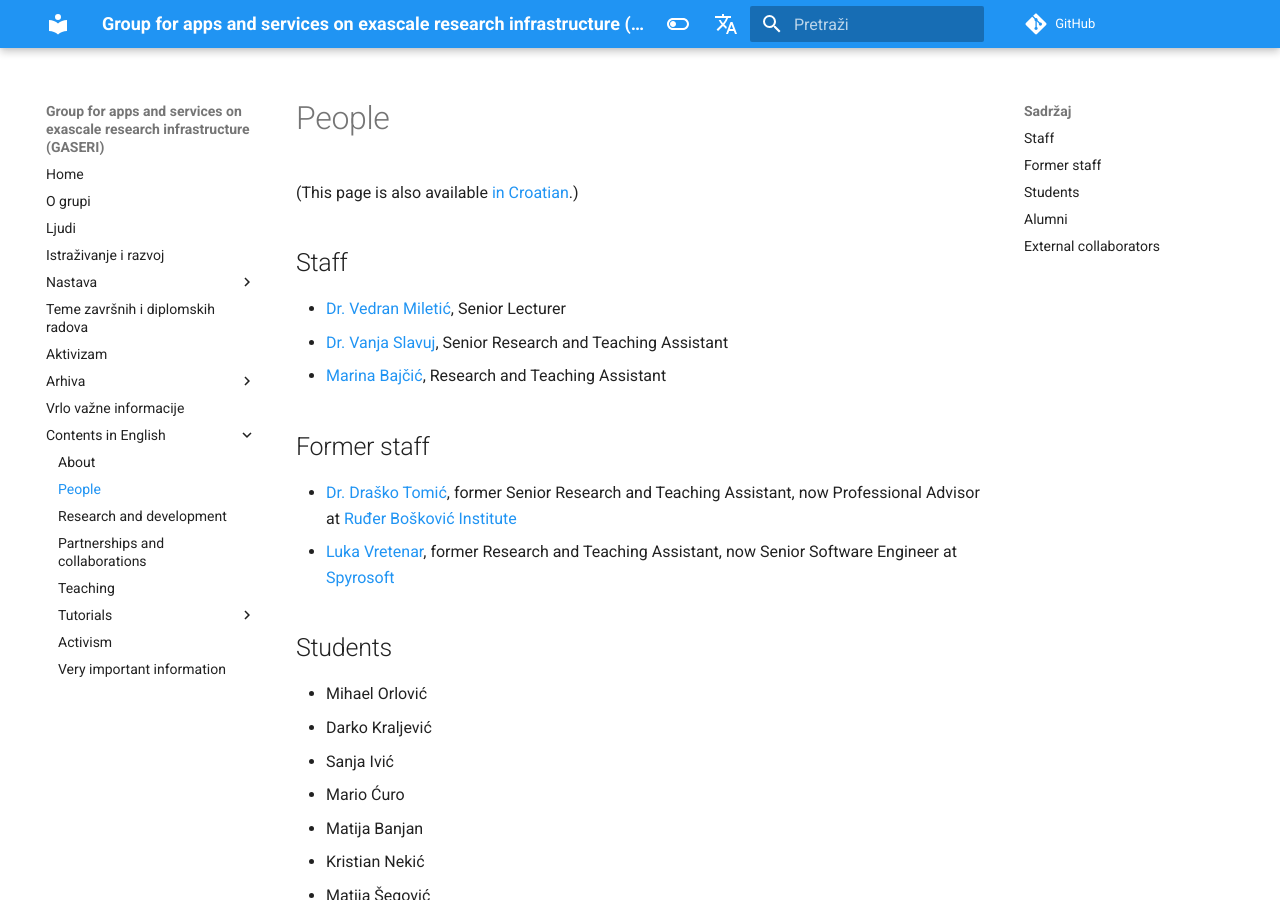
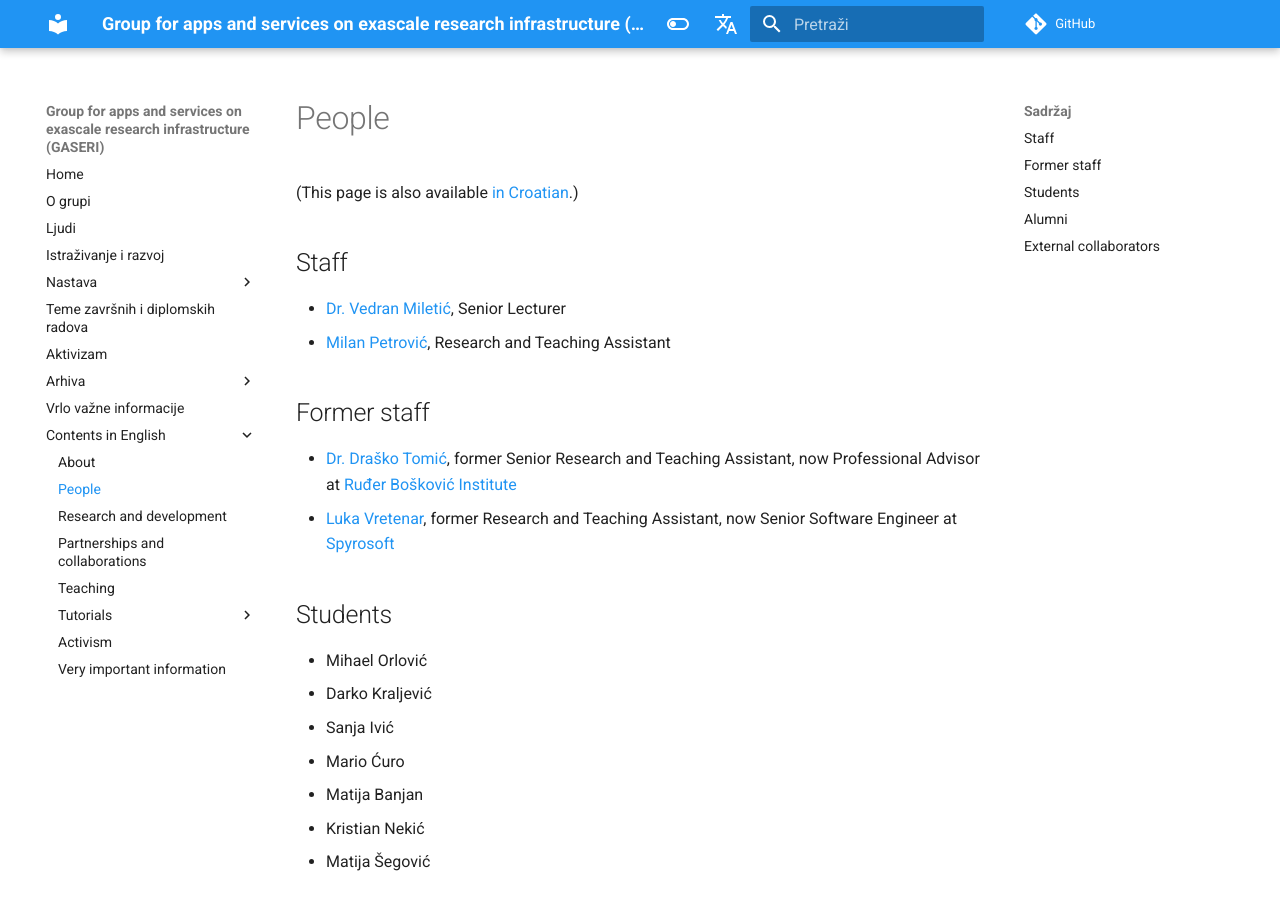
Before and after one commit to gaseri/website, an MkDocs documentation site: the page built from docs/en/people.md, in a window 1280 px wide and 900 px high. Built offline with MkDocs 1.6.1 and Material for MkDocs 9.7.7, drawn with Linux system fonts in a browser that asks for light colours; comment, search, counter and statistics services are not loaded.

Commit message:
Updated list of people

```diff
--- a/docs/en/people.md
+++ b/docs/en/people.md
@@ -9,8 +9,7 @@ author: Vedran Miletić
 ## Staff
 
 - [Dr. Vedran Miletić](https://vedran.miletic.net/), Senior Lecturer
-- [Dr. Vanja Slavuj](https://portal.uniri.hr/Portfelj/1474), Senior Research and Teaching Assistant
-- [Marina Bajčić](https://portal.uniri.hr/Portfelj/2528), Research and Teaching Assistant
+- [Milan Petrović](https://milanxpetrovic.github.io/), Research and Teaching Assistant
 
 ## Former staff
 
```
Also changed, not shown: docs/hr/ljudi.md (+1 -2 lines).
